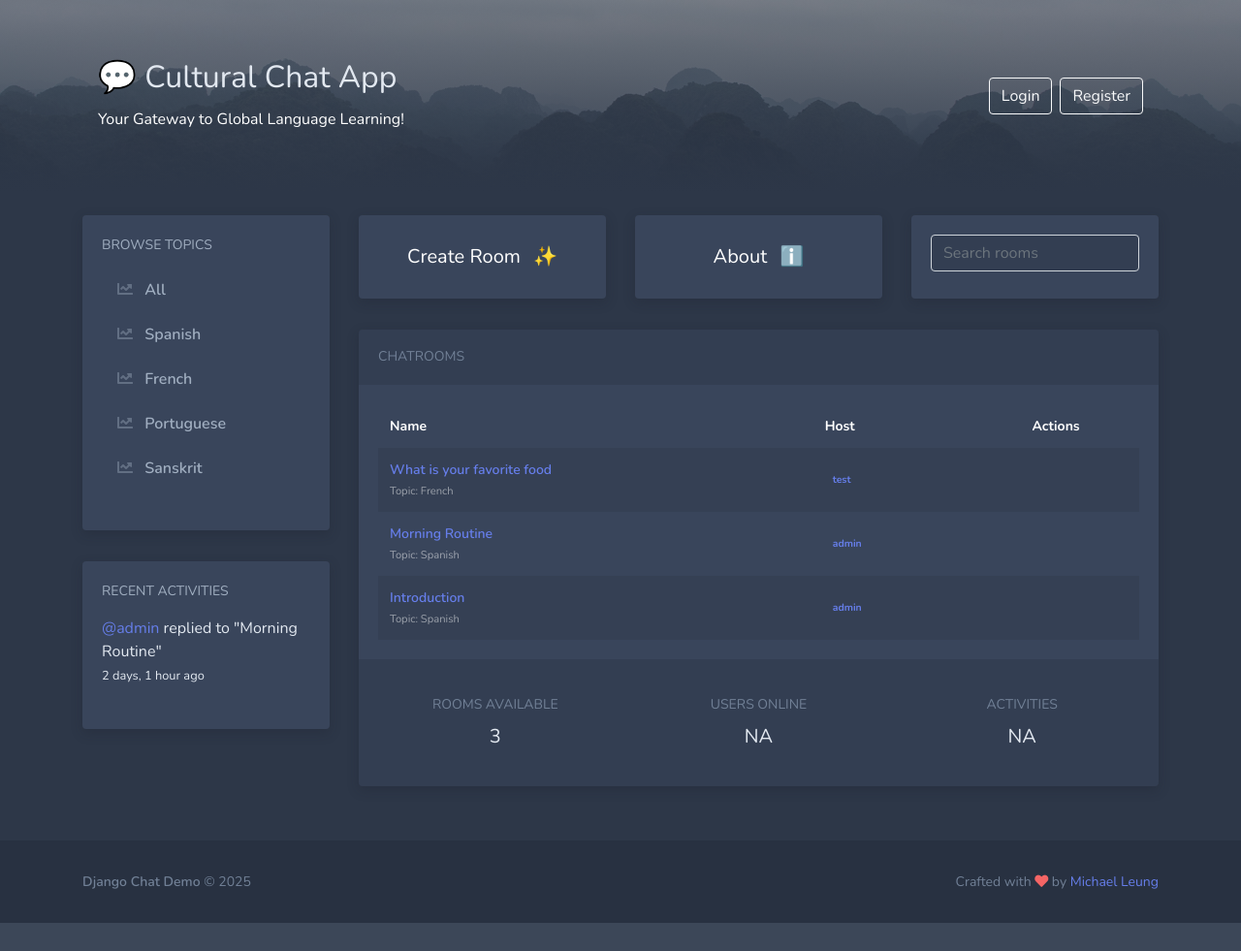
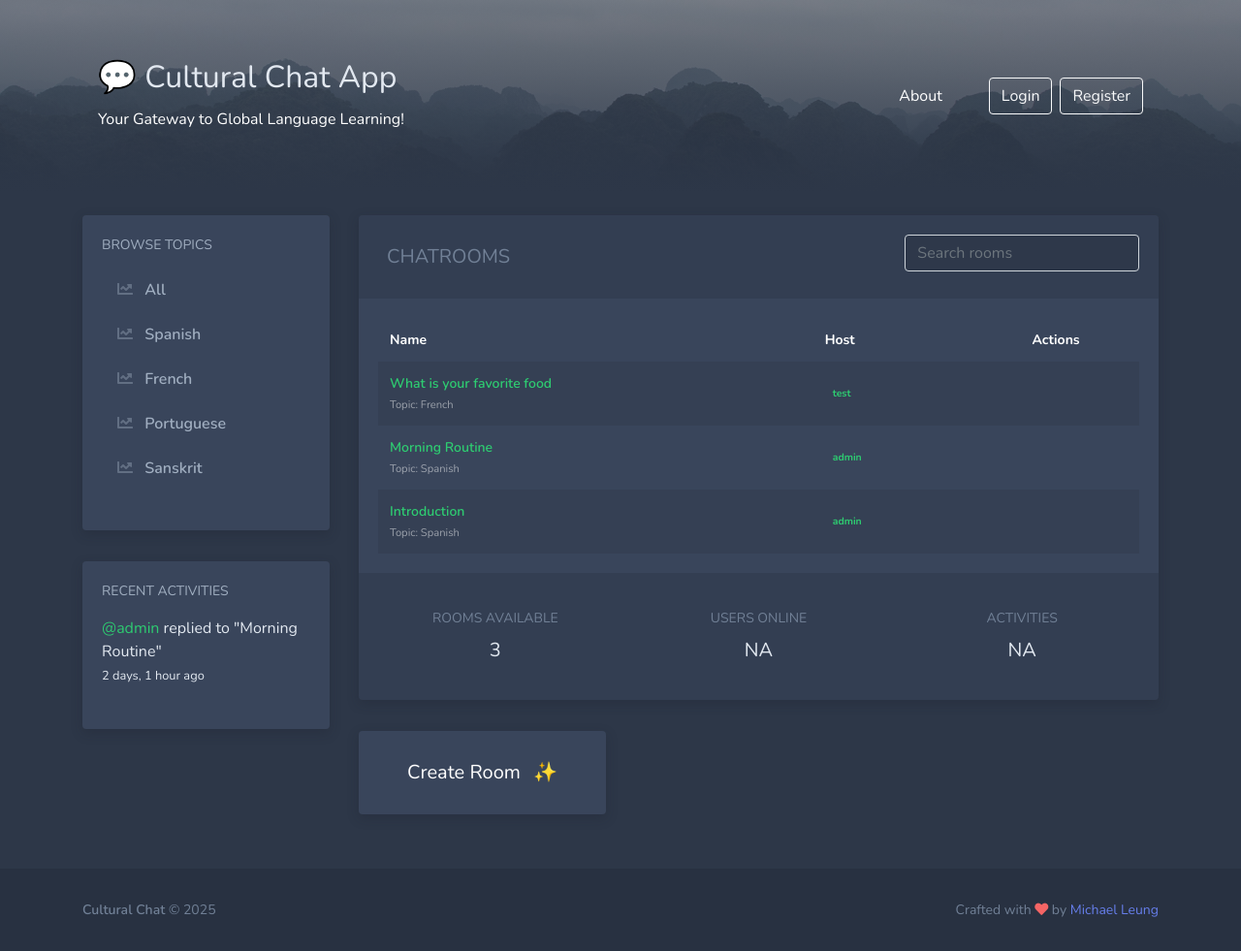
Before and after one commit to mkleung/django-chat-demo, a Django app: page / in a window 1280 px wide. Shown: the whole page at 97% size. Before the commit the page ends 952 px from the top, so only its background shows below. Run offline with Django 5.2, Linux system fonts and the light colour scheme; data comes from the database, SQL or seed files in the repository; both versions use the stored data as it was after the commit; some libraries are stand-ins or nearby versions.

Commit message:
Style Changes

```diff
--- a/chatapp/static/chatapp/style.css
+++ b/chatapp/static/chatapp/styles.css
@@ -2,3 +2,7 @@
     background-color: rgba(0, 0, 0, 0.1);
     color: #FFF;
 }
+
+.text-green {
+    color: #2ecc71;
+}
--- a/chatapp/templates/chatapp/components/activity_feed.html
+++ b/chatapp/templates/chatapp/components/activities.html
@@ -1,9 +1,33 @@
 <!-- Projects -->
 <div class="block">
   <div class="block-content bg-black-10">
-    <h3 class="font-size-sm text-muted fw-bold text-uppercase mb-0">
-      Chatrooms
-    </h3>
+
+    <div class="row">
+      <div class="col-lg-8  d-flex align-items-center pl-4">
+        <h3 class="font-size-lg text-muted fw-bold text-uppercase mb-0">
+          Chatrooms
+          {% if q %}
+          ({{q}})
+          {% endif %}
+
+        </h3>
+      </div>
+      <div class="col-lg-4">
+        <form action="{% url 'home' %}" method="GET" class="mb-2">
+          <input
+            type="text"
+            name="q"
+            class="form-control bg-black-10 search"
+            placeholder="Search rooms"
+          />
+        </form>
+      </div>
+    </div>
+
+
+
+
+
   </div>
   <div class="block-content">
     <div class="table-responsive">
@@ -21,7 +45,7 @@
           {% for room in rooms %}
           <tr>
             <td>
-              <a href="{% url 'room' room.id %}">
+              <a class="text-green" href="{% url 'room' room.id %}">
                 <strong>{{room.name}}</strong>
               </a>
               <p
@@ -31,8 +55,8 @@
               </p>
             </td>
             <td>
-              <span class="badge text-bg-success p-2">
-                <a href="{% url 'user-profile' room.host.id %}">{{room.host.username}}</a>
+              <span class="badge text-bg-success p-2 ">
+                <div class="text-green">{{room.host.username}}</div>
               </span>
             </td>
             <td class="text-center">
--- a/chatapp/templates/chatapp/components/topics.html
+++ b/chatapp/templates/chatapp/components/sidebar.html
@@ -41,7 +41,7 @@
       {% for message in room_messages %}
         <li class="mb-2">
           <div>
-            <a href="{% url 'user-profile' message.user.id %}">@{{ message.user }}</a> replied to "{{ message.room }}"
+            <a class="text-green" href="{% url 'user-profile' message.user.id %}">@{{ message.user }}</a> replied to "{{ message.room }}"
           </div>
           <div><small>{{ message.created|timesince }} ago</small></div>
         </li>
--- a/chatapp/templates/chatapp/home.html
+++ b/chatapp/templates/chatapp/home.html
@@ -3,9 +3,13 @@
 <div class="container py-4">
   <div class="row">
     <div class="col-lg-4 col-xl-3">
-      {% include 'chatapp/components/topics.html' %}
+      {% include 'chatapp/components/sidebar.html' %}
     </div>
     <div class="col-lg-8 col-xl-9">
+
+
+      {% include 'chatapp/components/activities.html' %}
+
       <!-- Stats -->
       <div class="row">
         <div class="col-sm-6 col-lg-4">
@@ -22,42 +26,9 @@
             </div>
           </a>
         </div>
-
-        <div class="col-sm-6 col-lg-4">
-          <a class="block" href="{% url 'about' %}">
-            <div
-              class="block-content block-content-full d-flex justify-content-center align-items-center"
-            >
-              <div class="py-2 text-center">
-                <div class="text-white font-size-lg fw-bold">
-                  <span class="mr-2">About</span>  ℹ️
-                </div>
-
-              </div>
-            </div>
-          </a>
-        </div>
-        <div class="col-lg-4">
-          <div class="block">
-            <div
-              class="block-content block-content-full d-flex justify-content-center align-items-center"
-            >
-
-              <form action="{% url 'home' %}" method="GET" class="mb-2">
-                <input
-                  type="text"
-                  name="q"
-                  class="form-control bg-black-10 search"
-                  placeholder="Search rooms"
-                />
-              </form>
-            </div>
-          </div>
-        </div>
       </div>
       <!-- END Stats -->
 
-      {% include 'chatapp/components/activity_feed.html' %}
     </div>
   </div>
 </div>
--- a/chatapp/templates/chatapp/profile.html
+++ b/chatapp/templates/chatapp/profile.html
@@ -14,13 +14,13 @@
 
 <div class="profile-container">
     <div>
-        {% include 'chatapp/topics_component.html' %}
+        {% include 'chatapp.html' %}
     </div>
     <div>
-        {% include 'chatapp/feed_component.html' %}
+        {% include 'chatapp/components/sidebar.html' %}
     </div>
     <div>
-        {% include 'chatapp/activity_component.html' %}
+        {% include 'chatapp/components/activities.html' %}
     </div>
 </div>
 
--- a/chatapp/views.py
+++ b/chatapp/views.py
@@ -32,6 +32,7 @@ def home(request):
         'topics': topics,
         'room_count': room_count,
         'room_messages': room_messages,
+        'q': q,
         }
     return render(request, 'chatapp/home.html', context)
 
--- a/main/settings.py
+++ b/main/settings.py
@@ -126,7 +126,8 @@ USE_TZ = True
 # Dev
 STATIC_URL = 'static/'
 STATICFILES_DIRS = [
-    BASE_DIR / 'static'
+    BASE_DIR / 'static',
+    BASE_DIR / "chatapp/static",
 ]
 
 # Production
@@ -134,6 +135,7 @@ STATICFILES_DIRS = [
 # STATIC_ROOT = BASE_DIR / 'staticfiles'
 # STATICFILES_DIRS = [
 #     BASE_DIR / 'static',
+#     BASE_DIR / "chatapp/static",
 # ]
 
 
--- a/templates/footer.html
+++ b/templates/footer.html
@@ -4,7 +4,7 @@
           class="container text-muted font-size-sm d-md-flex justify-content-md-between py-4"
         >
           <div class="text-center text-md-start py-2">
-            <strong>Django Chat Demo</strong> &copy;
+            <strong>Cultural Chat</strong> &copy;
             <script>
               document.write(new Date().getFullYear());
             </script>
--- a/templates/header.html
+++ b/templates/header.html
@@ -14,6 +14,10 @@
         </a>
 
         <div class="d-flex align-items-center">
+
+          <a class="text-white mr-5" href="{% url 'about' %}">About</a>
+
+
           {% if request.user.is_authenticated %}
           <span class="mr-5">Welcome, {{ request.user.username }}!</span>
           <a href="{% url 'logout' %}" class="btn btn-outline-light me-2">
--- a/templates/main.html
+++ b/templates/main.html
@@ -40,7 +40,7 @@
     />
 
     <link rel="stylesheet" href="{% static 'styles/main.css' %}" />
-    <link rel="stylesheet" href="{% static 'chatapp/style.css' %}" />
+    <link rel="stylesheet" href="{% static 'chatapp/styles.css' %}" />
   </head>
   <body>
     <!-- Page Content -->
```
Also changed, not shown: db.sqlite3.
